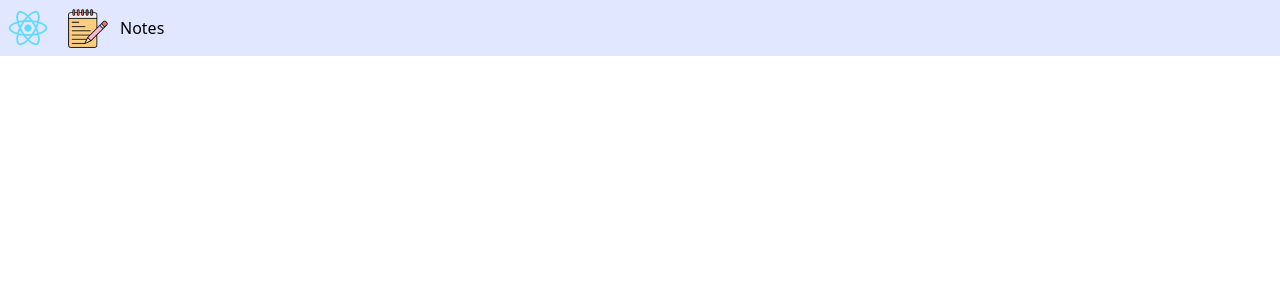
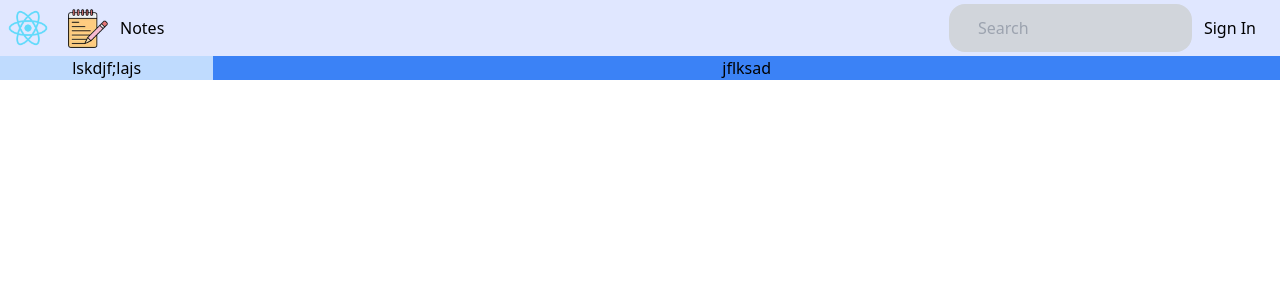
Before and after one commit to SandyN90/Notes, a React (Create React App) app: page / in a window 1280 px wide. Shown: the top 300 px of the page. Built offline with nearby package versions, Linux system fonts and the light colour scheme.

Commit message:
Added searchbar sidebar and mainContent components

```diff
--- a/src/App.js
+++ b/src/App.js
@@ -1,10 +1,12 @@
 import './App.css';
 import Header from './Components/Header';
+import MainContent from './Components/MainContent';
 
 function App() {
   return (
     <div className="App">
       <Header/>
+      <MainContent/>
     </div>
   );
 }
--- a/src/Components/Header.js
+++ b/src/Components/Header.js
@@ -1,16 +1,25 @@
 import React from 'react'
 import logo from './img/logo512.png';
 import logo1 from './img/notes.png';
+import SearchBar from './SearchBar';
 
 export default function Header() {
   return (
     <>
-    <div className='flex bg-indigo-100'>
+    <div className='flex justify-between bg-indigo-100'>
+        <div className='flex'>
         <img alt="img" src={logo} className="h-10 w-10 ml-2 mt-2 my-2"/>
         <div className='flex items-center h-10 w-10 ml-2 mt-2 my-2'>
             <img alt='img' src={logo1} className="mx-3"/>
             <h1>Notes</h1>
         </div>
+        </div>
+        <div className='flex justify-between'>
+        <div className=''>
+        <SearchBar/>
+        </div>
+        <button className='content-end mx-6'>Sign In</button>
+        </div>
     </div>
     </>
   )
--- /dev/null
+++ b/src/Components/MainContent.js
@@ -0,0 +1,10 @@
+import React from 'react';
+import Sidebar from './Sidebar';
+
+export default function MainContent() {
+    return (
+        <>
+        <Sidebar/>
+        </>
+    )
+}
--- /dev/null
+++ b/src/Components/SearchBar.js
@@ -0,0 +1,9 @@
+import React from "react";
+
+export default function SearchBar() {
+    return (
+        <>
+        <input className="bg-gray-300 w-1/2 h-12 my-1 ml-64 rounded-2xl" placeholder="       Search"/>
+        </>
+    )
+}
--- /dev/null
+++ b/src/Components/Sidebar.js
@@ -0,0 +1,16 @@
+import React from "react";
+
+export default function Sidebar() {
+    return (
+        <>
+        <div className="flex">
+            <div className="w-64 h-full bg-blue-200">
+                lskdjf;lajs
+            </div>
+            <div className="bg-blue-500 w-full h-full">
+                jflksad
+            </div>
+        </div>
+        </>
+    )
+}
```
